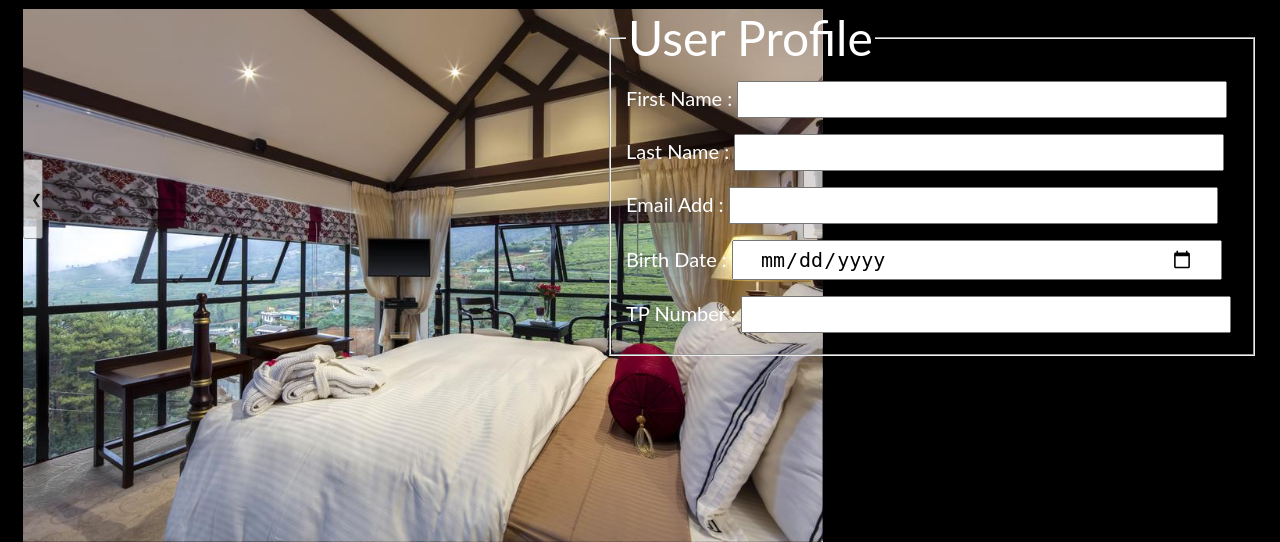
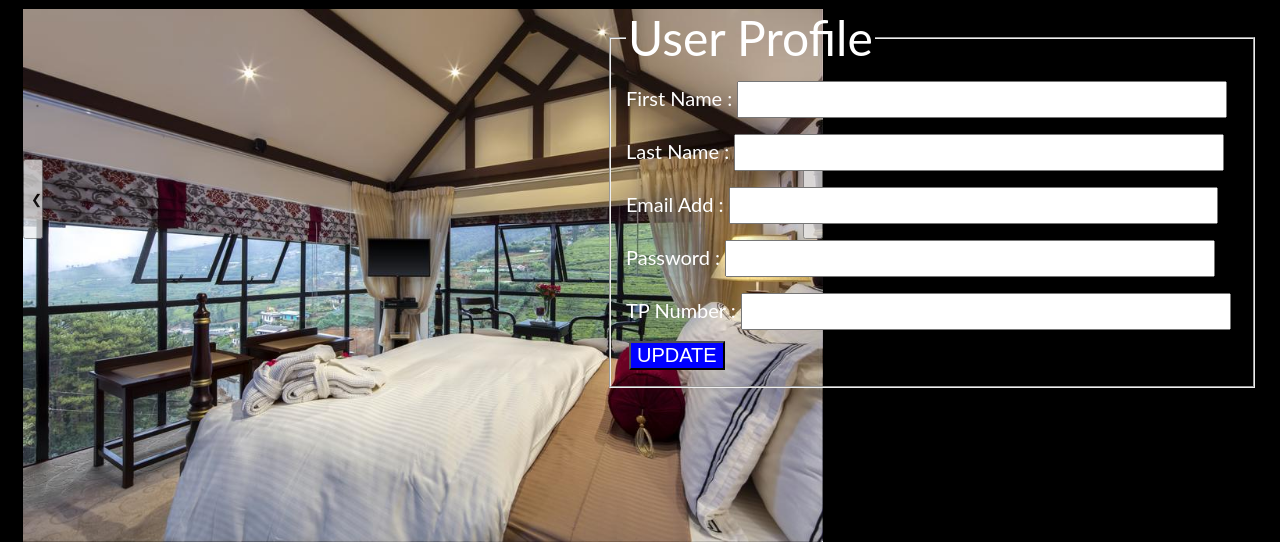
Before and after one commit to Ayomal98/Grand_and_Epic, a PHP site: page /Receptionist/ReceptionistDashboard.html in a window 1280 px wide. Shown: the part 699-1241 px from the top of the page. Run offline with PHP 8.4, Linux system fonts and the light colour scheme.

Commit message:
employee.css

```diff
--- a/Css/employee.css
+++ b/Css/employee.css
@@ -144,6 +144,14 @@ input[type=tel]{
 	font-size: 20px;
 	color: black;
 }
+input[type=password]{
+	width: 80%;
+	padding: 5px 30px;
+	margin: 8px 0;
+	box-sizing: border-box;
+	font-size: 20px;
+	color: black;
+}
 .button{
 	background-color: blue;
 	font-size: 20px;
@@ -151,4 +159,5 @@ input[type=tel]{
 	text-align: center;
 	cursor: pointer;
 }
-.button:hover {background-color: black}
+.button:hover {background-color: black;
+}
--- a/Employees/EmployeeDashboard.html
+++ b/Employees/EmployeeDashboard.html
@@ -15,9 +15,9 @@
 				<i class="fa fa-caret-down"></i>
 				</button>
 				<div class="dropdown-container">
-				<a href="#">Leave Requests</a>
-				<a href="#">View Duty Roaster</a>
-				<a href="#">View Customer Feedback</a>
+				<a href="EmployeeLeaveRequest.html">Leave Requests</a>
+				<a href="EmployeeDutyRoaster.html">View Duty Roaster</a>
+				<a href="EmloyeeViewCustomerFeedback.html">View Customer Feedback</a>
 				</div>
 		</div>
 		<div class = "top-right">
--- a/Hotel_Manager/HotelManagerCustomerFeedback.html
+++ b/Hotel_Manager/HotelManagerCustomerFeedback.html
@@ -15,11 +15,11 @@
 				<i class="fa fa-caret-down"></i>
 				</button>
 				<div class="dropdown-container">
-                    <a href="#"><font size = "4 px">Dashboard</font></a>
-                    <a href="#"><font size = "4 px">Manage Staff</font></a>
+                    <a href="HotelManagerDashboard.html"><font size = "4 px">Dashboard</font></a>
+                    <a href="HotelManagerManageStaff.html"><font size = "4 px">Manage Staff</font></a>
                     <a href="ManagerBookingDetails.html"><font size = "4 px">Booking Details</font></a>
                     <a href="ManagerLeaveRequest.html"><font size = "4 px">Leave Request</font></a>
-                    <a href="#"><font size = "4 px">Promotions</font></a>
+                    <a href="HotelManagerPromotions.html"><font size = "4 px">Promotions</font></a>
 				</div>
 		</div>
 		<div class = "top-right">
--- a/Hotel_Manager/HotelManagerDashboard.html
+++ b/Hotel_Manager/HotelManagerDashboard.html
@@ -15,11 +15,11 @@
 				<i class="fa fa-caret-down"></i>
 				</button>
 				<div class="dropdown-container">
-				<a href="#"><font size = "4 px">Manage Staff</font></a>
+				<a href="HotelManagerManageStaff.html"><font size = "4 px">Manage Staff</font></a>
 				<a href="ManagerBookingDetails.html"><font size = "4 px">Booking Details</font></a>
                 <a href="ManagerLeaveRequest.html"><font size = "4 px">Leave Request</font></a>
-                <a href="#"><font size = "4 px">Promotions</font></a>
-				<a href="#"><font size = "4 px">Customer Feedback</font></a>
+                <a href="HotelManagerPromotions.html"><font size = "4 px">Promotions</font></a>
+				<a href="HotelManagerCustomerFeedback.html"><font size = "4 px">Customer Feedback</font></a>
 				</div>
 		</div>
 		<div class = "top-right">
--- a/Hotel_Manager/HotelManagerManageStaff.html
+++ b/Hotel_Manager/HotelManagerManageStaff.html
@@ -17,9 +17,9 @@
 				<div class="dropdown-container">
                     <a href="HotelManagerDashboard.html"><font size = "4 px">Dashboard</font></a>
                     <a href="ManagerBookingDetails.html"><font size = "4 px">Booking Details</font></a>
-                    <a href="#"><font size = "4 px">Leave Request</font></a>
-                    <a href="#"><font size = "4 px">Promotions</font></a>
-                    <a href="#"><font size = "4 px">Customer Feedback</font></a>
+                    <a href="ManagerLeaveRequest.html"><font size = "4 px">Leave Request</font></a>
+                    <a href="HotelManagerPromotions.html"><font size = "4 px">Promotions</font></a>
+                    <a href="HotelManagerCustomerFeedback.html"><font size = "4 px">Customer Feedback</font></a>
 				</div>
 		</div>
 		<div class = "top-right">
--- a/Hotel_Manager/HotelManagerPromotions.html
+++ b/Hotel_Manager/HotelManagerPromotions.html
@@ -15,11 +15,11 @@
 				<i class="fa fa-caret-down"></i>
 				</button>
 				<div class="dropdown-container">
-                <a href="#"><font size = "4 px">Dashboard</font></a>
-				<a href="#"><font size = "4 px">Manage Staff</font></a>
+                <a href="HotelManagerDashboard.html"><font size = "4 px">Dashboard</font></a>
+				<a href="HotelManagerManageStaff.html"><font size = "4 px">Manage Staff</font></a>
 				<a href="ManagerBookingDetails.html"><font size = "4 px">Booking Details</font></a>
                 <a href="ManagerLeaveRequest.html"><font size = "4 px">Leave Request</font></a>
-				<a href="#"><font size = "4 px">Customer Feedback</font></a>
+				<a href="HotelManagerCustomerFeedback.html"><font size = "4 px">Customer Feedback</font></a>
 				</div>
 		</div>
 		<div class = "top-right">
--- a/Hotel_Manager/ManagerBookingDetails.html
+++ b/Hotel_Manager/ManagerBookingDetails.html
@@ -16,10 +16,10 @@
 				</button>
 				<div class="dropdown-container">
 				<a href="HotelManagerDashboard.html"><font size = "4 px">Dashboard</font></a>
-				<a href="#"><font size = "4 px">Manage Staff</font></a>
+				<a href="HotelManagerManageStaff.html"><font size = "4 px">Manage Staff</font></a>
                 <a href="ManagerLeaveRequest.html"><font size = "4 px">Leave Request</font></a>
-                <a href="#"><font size = "4 px">Promotions</font></a>
-				<a href="#"><font size = "4 px">Customer Feedback</font></a>
+                <a href="HotelManagerPromotions.html"><font size = "4 px">Promotions</font></a>
+				<a href="HotelManagerCustomerFeedback.html"><font size = "4 px">Customer Feedback</font></a>
 				</div>
 		</div>
 		<div class = "top-right">
--- a/Hotel_Manager/ManagerLeaveRequest.html
+++ b/Hotel_Manager/ManagerLeaveRequest.html
@@ -17,9 +17,9 @@
 				<div class="dropdown-container">
                     <a href="HotelManagerDashboard.html"><font size = "4 px">Dashboard</font></a>
                     <a href="ManagerBookingDetails.html"><font size = "4 px">Booking Details</font></a>
-                    <a href="#"><font size = "4 px">Manage Staff</font></a>
-                    <a href="#"><font size = "4 px">Promotions</font></a>
-                    <a href="#"><font size = "4 px">Customer Feedback</font></a>
+                    <a href="HotelManagerManageStaff.html"><font size = "4 px">Manage Staff</font></a>
+                    <a href="HotelManagerManageStaff.html"><font size = "4 px">Promotions</font></a>
+                    <a href="HotelManagerCustomerFeedback.html"><font size = "4 px">Customer Feedback</font></a>
 				</div>
 		</div>
 		<div class = "top-right">
--- a/Receptionist/ReceptionistDashboard.html
+++ b/Receptionist/ReceptionistDashboard.html
@@ -160,14 +160,19 @@
 			<legend><font size = "10px">User Profile</font></legend>
 			<label for="fname">First Name  :    </label>
 			<input type="text" id="fname" name="fname">
-			<label for="lname">Last Name   :    </label>
+			<label for="lname">Last Name  :    </label>
 			<input type="text" id="lname" name="lname">
 			<label for="email">Email Add  :   </label>
 			<input type="email" id="email" name="email">
-			<label for="date">Birth Date : </label>
-			<input type="date" id="date" name="date">
+			<label for="password">Password     :    </label>
+			<input type="password" id="password" name="password">
 			<label for="tel">TP Number     :      </label>
 			<input type="tel" id="tel" name="tel">
+			<br>
+			<table>
+				<td align = right>
+					<input type="button" class="button" value="UPDATE">
+			</table>
 			</fieldset>
 		</form>
 	</div>
```
